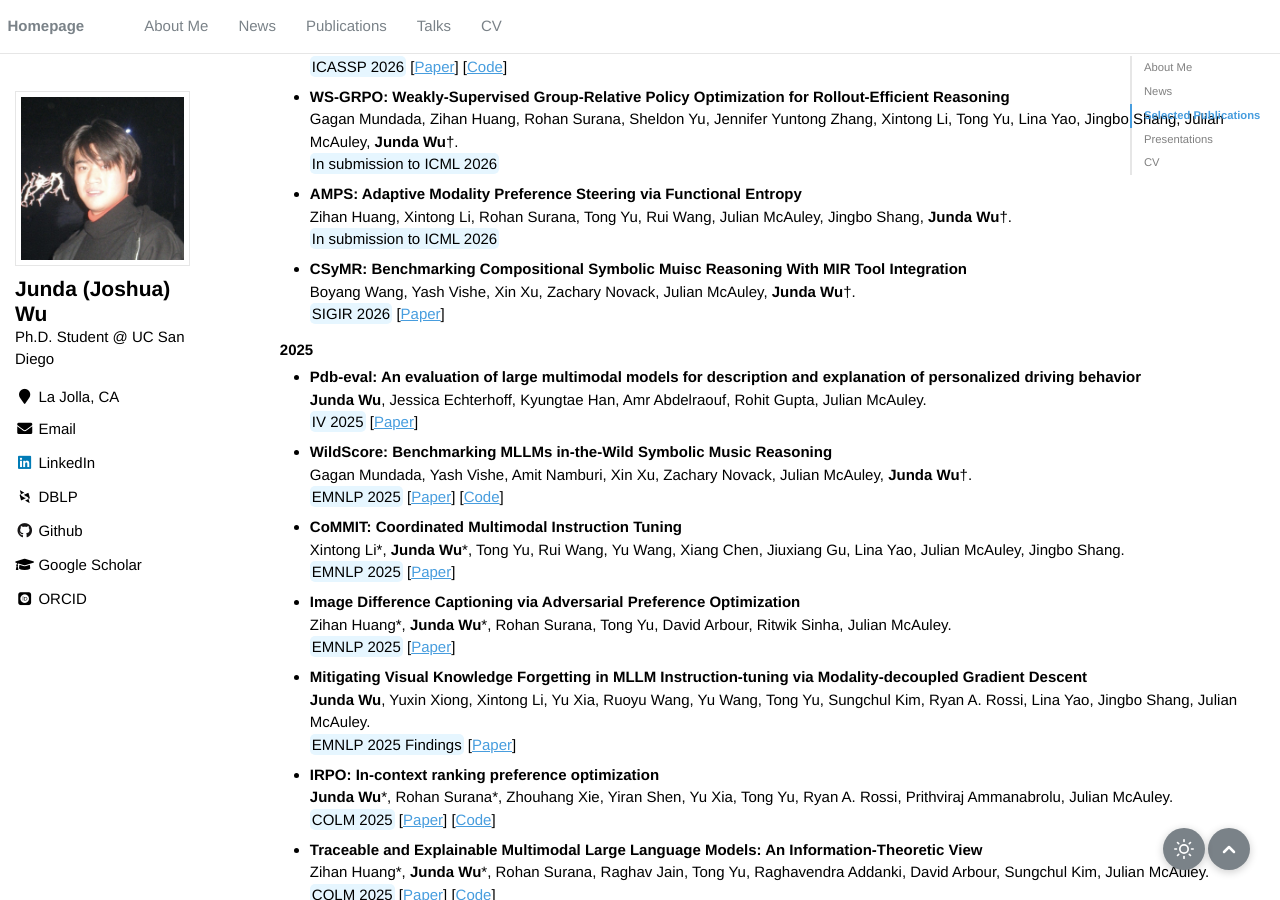
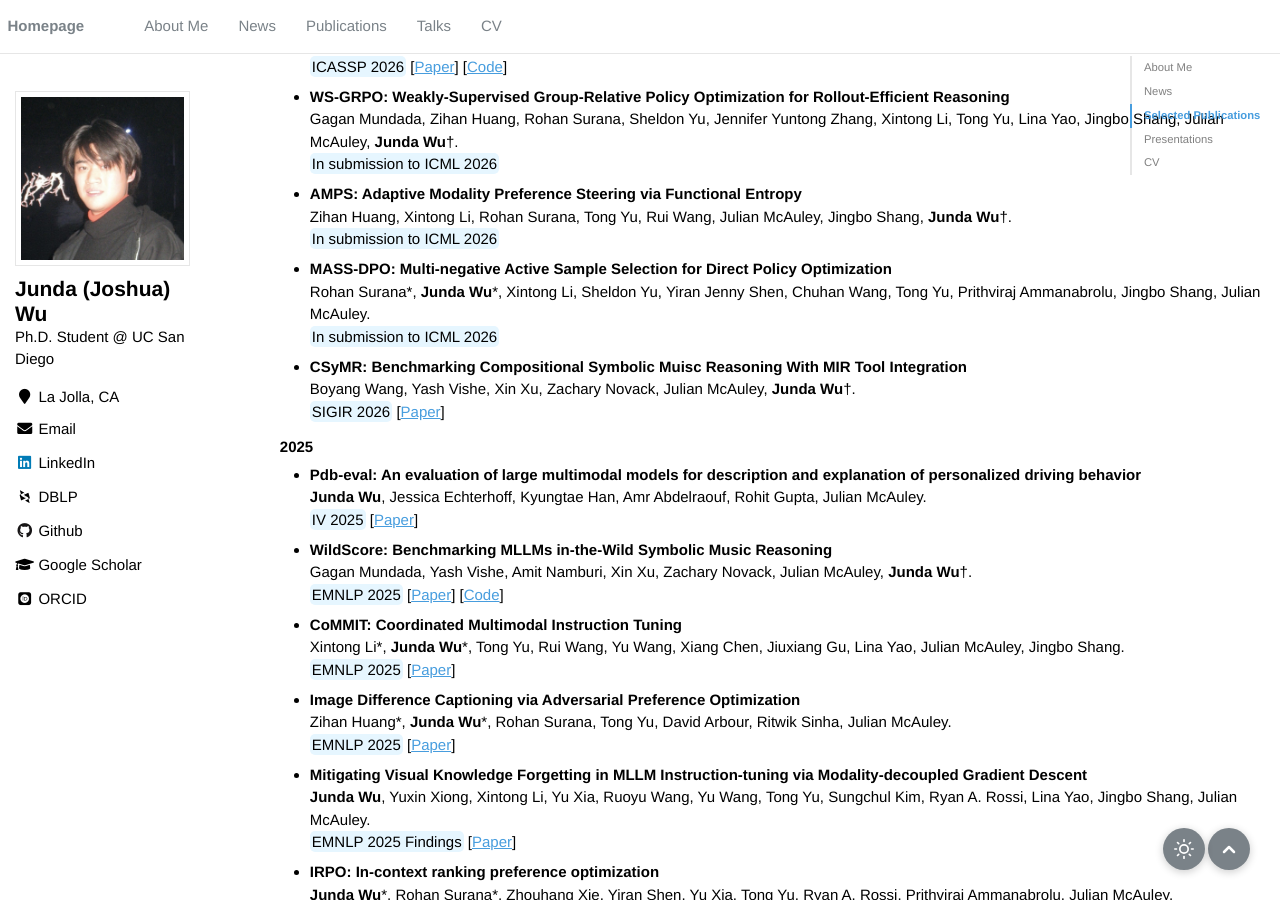
Before and after one commit to JoshuaWu1997/JoshuaWu1997.github.io, a Jekyll site: the page built from _pages/about.md, in a window 1280 px wide and 900 px high, scrolled down 2225 px. Built offline with Jekyll 4.4.1, drawn with Linux system fonts in a browser that asks for light colours; emoji names are drawn with the system emoji font; some web fonts are replaced.

Commit message:
Update publications.yml

```diff
--- a/_data/publications.yml
+++ b/_data/publications.yml
@@ -3,6 +3,7 @@ featured:
   - {title: 'Musicrs: Benchmarking audio-centric conversational recommendation', authors: 'Rohan Surana, Amit Namburi, Gagan Mundada, Abhay Lal, Zachary Novack, Julian McAuley, **Junda Wu**†', venue: 'ICASSP 2026', url: 'https://arxiv.org/abs/2509.19469', code: 'https://github.com/rohan2810/musiCRS', year: 2026}
   - {title: 'WS-GRPO: Weakly-Supervised Group-Relative Policy Optimization for Rollout-Efficient Reasoning', authors: 'Gagan Mundada, Zihan Huang, Rohan Surana, Sheldon Yu, Jennifer Yuntong Zhang, Xintong Li, Tong Yu, Lina Yao, Jingbo Shang, Julian McAuley, **Junda Wu**†', venue: 'In submission to ICML 2026', year: 2026}
   - {title: 'AMPS: Adaptive Modality Preference Steering via Functional Entropy', authors: 'Zihan Huang, Xintong Li, Rohan Surana, Tong Yu, Rui Wang, Julian McAuley, Jingbo Shang, **Junda Wu**†', venue: 'In submission to ICML 2026', year: 2026}
+  - {title: 'MASS-DPO: Multi-negative Active Sample Selection for Direct Policy Optimization', authors: 'Rohan Surana\*, **Junda Wu**\*, Xintong Li, Sheldon Yu, Yiran Jenny Shen, Chuhan Wang, Tong Yu, Prithviraj Ammanabrolu, Jingbo Shang, Julian McAuley', venue: 'In submission to ICML 2026', year: 2026}
   - {title: 'Pdb-eval: An evaluation of large multimodal models for description and explanation of personalized driving behavior', authors: '**Junda Wu**, Jessica Echterhoff, Kyungtae Han, Amr Abdelraouf, Rohit Gupta, Julian McAuley', venue: 'IV 2025', url: 'https://arxiv.org/abs/2507.18447', year: 2025}
   - {title: 'WildScore: Benchmarking MLLMs in-the-Wild Symbolic Music Reasoning', authors: 'Gagan Mundada, Yash Vishe, Amit Namburi, Xin Xu, Zachary Novack, Julian McAuley, **Junda Wu**†', venue: 'EMNLP 2025', url: 'https://aclanthology.org/2025.emnlp-main.853/', code: 'https://github.com/GaganVM/WildScore', year: 2025}
   - {title: 'CoMMIT: Coordinated Multimodal Instruction Tuning', authors: 'Xintong Li\*, **Junda Wu**\*, Tong Yu, Rui Wang, Yu Wang, Xiang Chen, Jiuxiang Gu, Lina Yao, Julian McAuley, Jingbo Shang', venue: 'EMNLP 2025', url: 'https://aclanthology.org/2025.emnlp-main.582/', year: 2025}
@@ -31,6 +32,7 @@ index:
   # 2026
   - {title: 'WS-GRPO: Weakly-Supervised Group-Relative Policy Optimization for Rollout-Efficient Reasoning', authors: 'Gagan Mundada, Zihan Huang, Rohan Surana, Sheldon Yu, Jennifer Yuntong Zhang, Xintong Li, Tong Yu, Lina Yao, Jingbo Shang, Julian McAuley, **Junda Wu**†', venue: 'In submission to ICML 2026', year: 2026}
   - {title: 'AMPS: Adaptive Modality Preference Steering via Functional Entropy', authors: 'Zihan Huang, Xintong Li, Rohan Surana, Tong Yu, Rui Wang, Julian McAuley, Jingbo Shang, **Junda Wu**†', venue: 'In submission to ICML 2026', year: 2026}
+  - {title: 'MASS-DPO: Multi-negative Active Sample Selection for Direct Policy Optimization', authors: 'Rohan Surana\*, **Junda Wu**\*, Xintong Li, Sheldon Yu, Yiran Jenny Shen, Chuhan Wang, Tong Yu, Prithviraj Ammanabrolu, Jingbo Shang, Julian McAuley', venue: 'In submission to ICML 2026', year: 2026}
   - {title: 'CSyMR: Benchmarking Compositional Symbolic Muisc Reasoning With MIR Tool Integration', authors: 'Boyang Wang, Yash Vishe, Xin Xu, Zachary Novack, Julian McAuley, **Junda Wu**†', venue: 'SIGIR 2026', url: 'https://arxiv.org/abs/2601.11556', year: 2026}
   - {title: 'Evaluation on Entity Matching in Recommender Systems', authors: 'Zihan Huang, Rohan Surana, Zhouhang Xie, **Junda Wu**, Yu Xia, Julian McAuley', venue: 'arXiv 2026', url: 'https://arxiv.org/abs/2601.17218', code: 'https://github.com/huang-zihan/Reddit-Amazon-Entity-Matching', year: 2026}
   - {title: 'SceneAlign: Aligning Multimodal Reasoning to Scene Graphs in Complex Visual Scenes', authors: 'Chuhan Wang, Xintong Li, Jennifer Yuntong Zhang, **Junda Wu**, Chengkai Huang, Lina Yao, Julian McAuley, Jingbo Shang', venue: 'ACL 2026', url: 'https://arxiv.org/abs/2601.05600', year: 2026}
```
